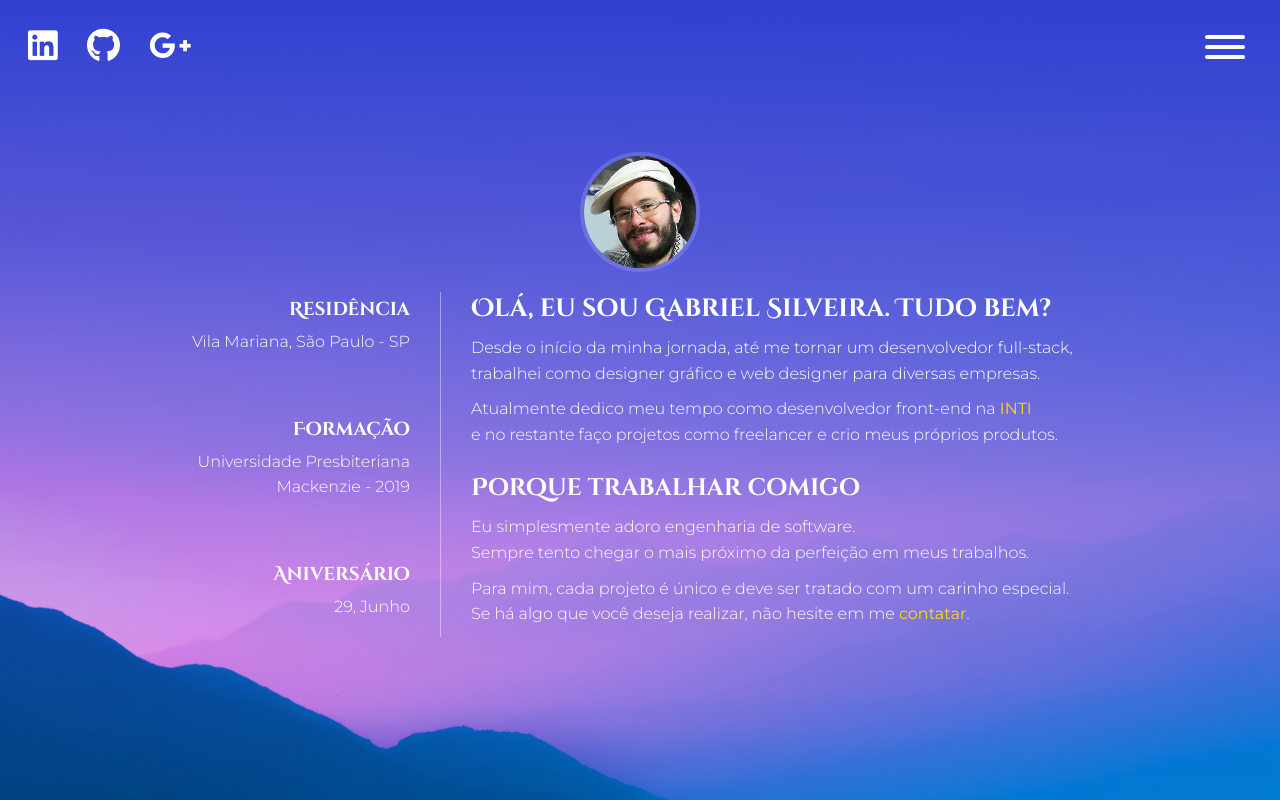
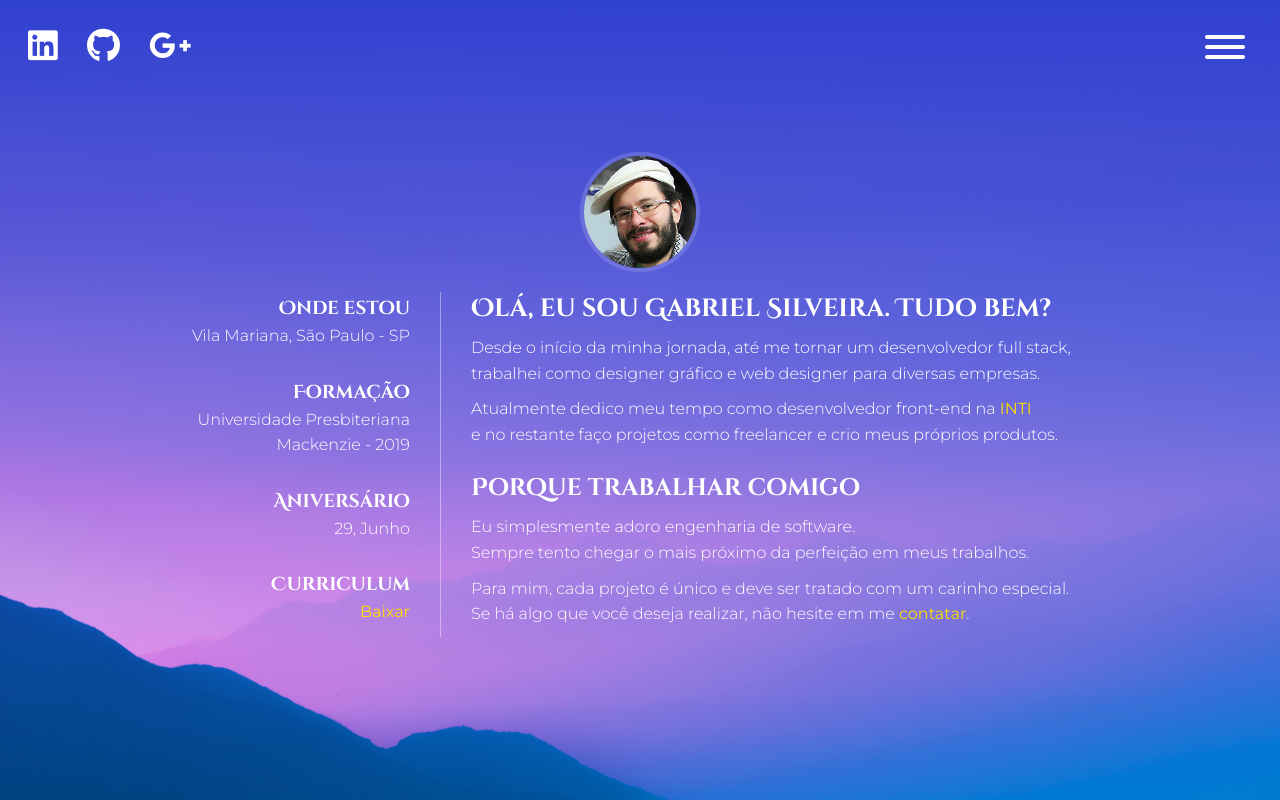
Before and after one commit to gabriel-silveira/portfolio, a Node server app: template views/profile.njk in a window 1280 px wide. Run offline with Node 20, Linux system fonts and the light colour scheme; the template is opened without the code that fills it, so the values that code supplies are empty; some libraries are stand-ins or nearby versions.

Commit message:
Correções Profile

```diff
--- a/static/css/profile.css
+++ b/static/css/profile.css
@@ -25,11 +25,11 @@ section#page-content .content-wrapper {
     text-align: right;
 }
 #profile .col-left > div {
-    margin-bottom: 52px;
+    margin-bottom: 21px;
 }
 #profile .col-left h3 {
-    margin-top: 5px;
-    padding-bottom: 7px;
+    margin-top: 4px;
+    padding-bottom: 2px;
 }
 #profile .col-right {
     float: left;
--- a/views/profile.njk
+++ b/views/profile.njk
@@ -15,7 +15,7 @@
               </figure>
               <div class="col-left">
                 <div>
-                  <h3>Residência</h3>
+                  <h3>Onde estou</h3>
                   <p>Vila Mariana, São Paulo - SP</p>
                 </div>
                 <div>
@@ -26,10 +26,14 @@
                   <h3>Aniversário</h3>
                   <p>29, Junho</p>
                 </div>
+                <div>
+                  <h3>Curriculum</h3>
+                  <p><a>Baixar</a></p>
+                </div>
               </div>
               <div class="col-right">
                 <h1>Olá, eu sou Gabriel Silveira. Tudo bem?</h1>
-                <p>Desde o início da minha jornada, até me tornar um desenvolvedor full-stack, <br/>trabalhei como designer gráfico e web designer para diversas empresas.</p>
+                <p>Desde o início da minha jornada, até me tornar um desenvolvedor full stack, <br/>trabalhei como designer gráfico e web designer para diversas empresas.</p>
                 <p>Atualmente dedico meu tempo como desenvolvedor front-end na <a>INTI</a> <br/>e no restante faço projetos como freelancer e crio meus próprios produtos.</p>
                 <h2>Porque trabalhar comigo</h2>
                 <p>Eu simplesmente adoro engenharia de software. <br/>Sempre tento chegar o mais próximo da perfeição em meus trabalhos.</p>
```
